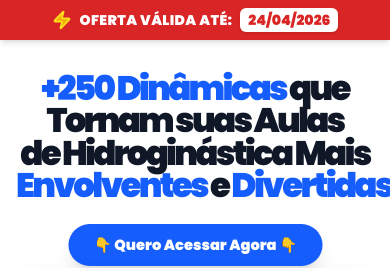
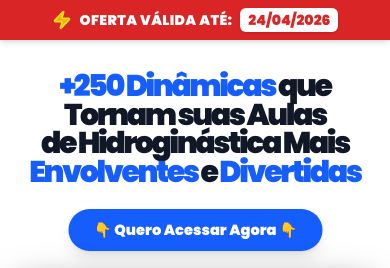
Before and after one commit to yanbastos2010-oss/hIdro, a React (Vite) app: page / in a window 390 px wide. Shown: the top 268 px of the page. Built offline with nearby package versions, Linux system fonts and the light colour scheme; grey boxes are pictures that could not be loaded.

Commit message:
feat: Adjust hero heading responsive font sizes
Refine the responsive typography for the main hero heading to ensure better readability and visual appeal across various screen sizes, particularly on smaller mobile devices. The adjustments allow for more granular control over font scaling.

```diff
--- a/src/App.tsx
+++ b/src/App.tsx
@@ -250,9 +250,9 @@ export default function App() {
           <motion.h1
             initial={{ opacity: 0, y: 20 }}
             animate={{ opacity: 1, y: 0 }}
-            className="text-[29px] sm:text-[35px] md:text-[47px] lg:text-[59px] font-black text-gray-900 leading-[0.95] sm:leading-[1] md:leading-[1.05] mb-6 tracking-[-0.05em] sm:tracking-tighter max-w-6xl mx-auto px-0 sm:px-2"
+            className="text-[26px] min-[390px]:text-[30px] min-[430px]:text-[34px] sm:text-[35px] md:text-[47px] lg:text-[59px] font-black text-gray-900 leading-[0.95] sm:leading-[1] md:leading-[1.05] mb-6 tracking-[-0.05em] sm:tracking-tighter max-w-6xl mx-auto px-0 sm:px-2"
           >
-            <span className="block sm:hidden text-[34px] leading-[0.95] tracking-[-0.08em] px-0">
+            <span className="block sm:hidden leading-[0.95] tracking-[-0.08em] px-0">
               <span className="block whitespace-nowrap"><span className="text-[#155DFC]">+250 Dinâmicas</span> que</span>
               <span className="block whitespace-nowrap">Tornam suas Aulas</span>
               <span className="block whitespace-nowrap">de Hidroginástica Mais</span>
```
